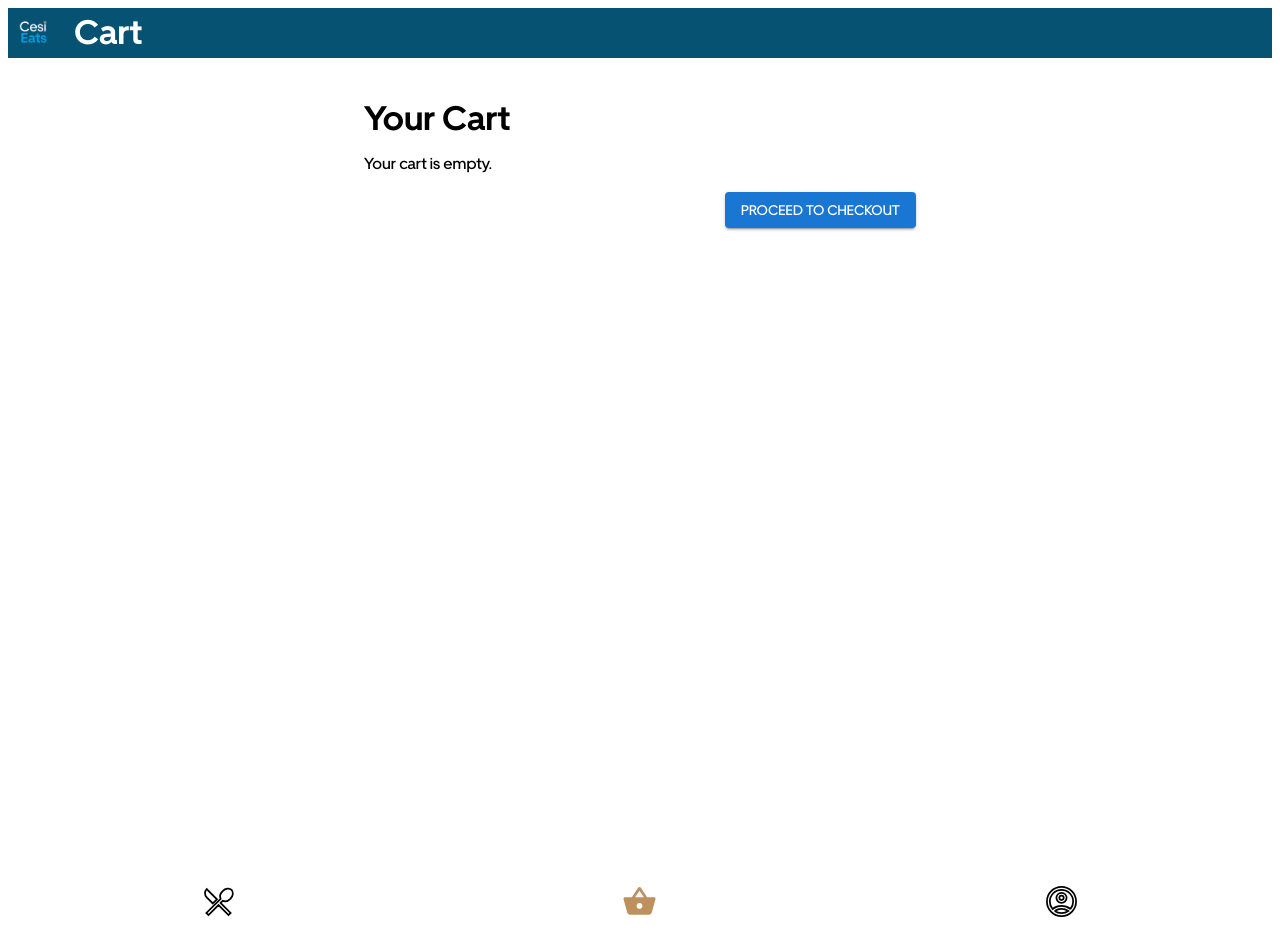
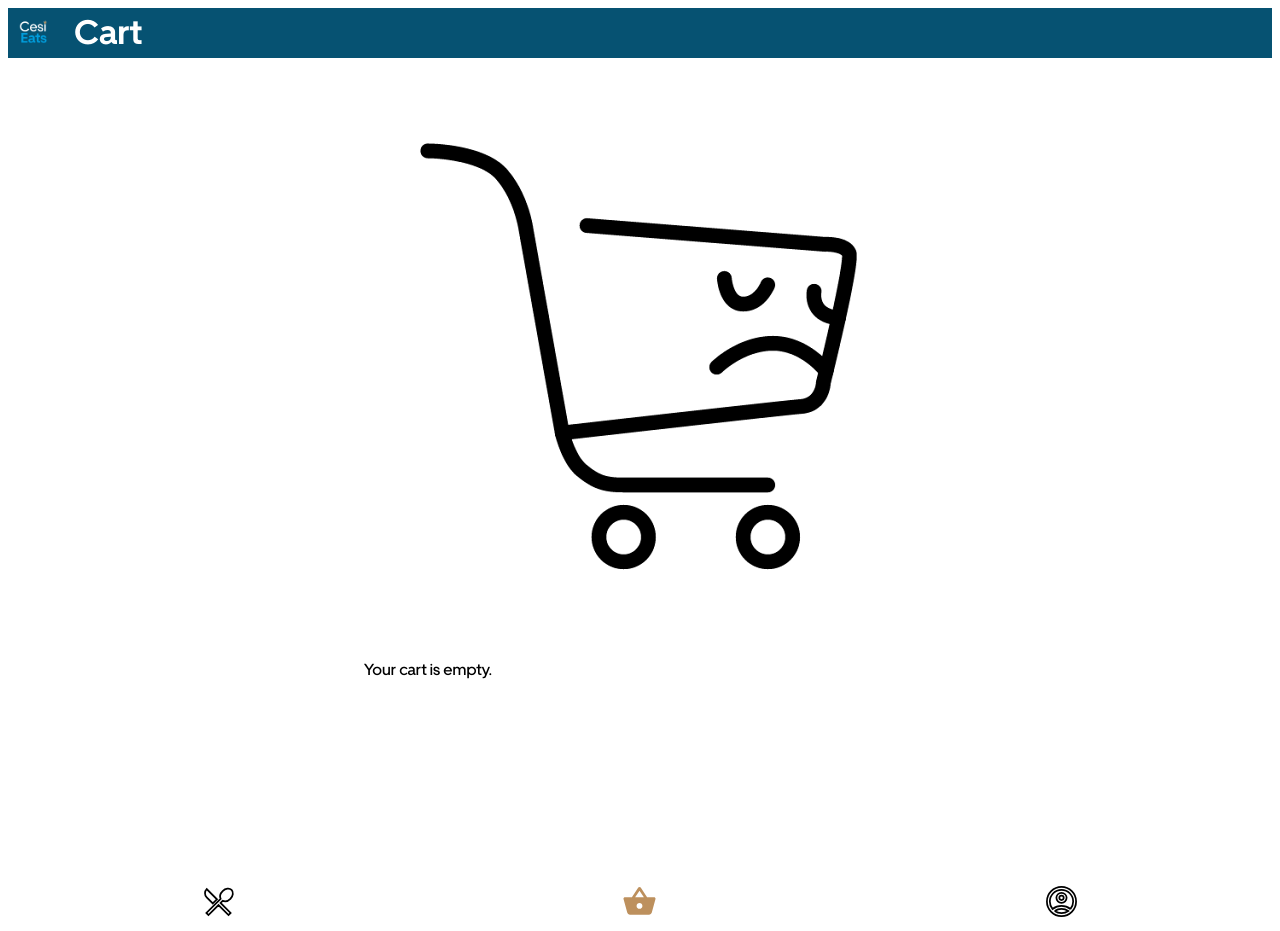
Before and after one commit to ARESSent/cesi-eats-back, a React (Create React App) app: page /Cart in a window 1280 px wide. Built offline with nearby package versions, Linux system fonts and the light colour scheme.

Commit message:
cart delete

```diff
--- a/src/Cart.js
+++ b/src/Cart.js
@@ -3,6 +3,8 @@ import { Box, Button, Container, List, ListItem, ListItemText, IconButton, Typog
 import DeleteIcon from '@mui/icons-material/Delete';
 import { Link } from 'react-router-dom';
 import api from './components/api';
+import cart from './images/emptycart.png';
+
 
 const Cart = () => {
   const [cartItems, setCartItems] = useState([]);
@@ -15,7 +17,6 @@ const Cart = () => {
       try {
         const items = await api.getCart(token);
         setCartItems(items.items);
-        console.log(items.items);
       } catch (error) {
         console.error('Error fetching cart items:', error);
       }
@@ -25,39 +26,70 @@ const Cart = () => {
   }, []);
 
   const handleRemoveItem = (id) => {
-    setCartItems(prevItems => prevItems.filter(item => item.id !== id));
-    api.putRemoveCart(localStorage.getItem('token'), cartItems);
+    let carIndex = cartItems.indexOf(id);
+    if(carIndex > -1)
+    {
+      cartItems.splice(carIndex, 1)
+    }
+
+    setCartItems(cartItems);
+
+    api.putRemoveCart(localStorage.getItem('token'), cartItems)
+    .catch(error => {
+        console.error('Failed to update cart:', error);
+        setCartItems(cartItems);
+    });
+    window.location.reload();
   };
+
 
   return (
     <Container maxWidth="sm">
       <Box sx={{ my: 4 }}>
-        <Typography variant="h4" gutterBottom>
-          Your Cart
-        </Typography>
         {cartItems.length > 0 ? (
+          <>
           <List>
-            {cartItems.map((item) => (
+            {cartItems.map((item,index) => (
               <ListItem
-                key={item.id}
+                key={item+index}
                 secondaryAction={
-                  <IconButton edge="end" aria-label="delete" onClick={() => handleRemoveItem(item.id)}>
+                  <IconButton edge="end" aria-label="delete" onClick={() => handleRemoveItem(item)}>
                     <DeleteIcon />
                   </IconButton>
                 }
               >
-                <ListItemText primary={item.name} secondary={`Quantity: ${item.quantity} | Price: $${item.price}`} />
+              <ListItemText primary={item} />
               </ListItem>
             ))}
           </List>
-        ) : (
-          <Typography>Your cart is empty.</Typography>
-        )}
-        <Box sx={{ display: 'flex', justifyContent: 'flex-end', mt: 2 }}>
+           <Box sx={{ display: 'flex', justifyContent: 'flex-end', mt: 2 }}>
           <Button variant="contained" color="primary" component={Link} to="/checkout">
             Proceed to Checkout
           </Button>
         </Box>
+        </>
+        ) : (
+          <>
+          <Box display="flex" justifyContent="center" pl={2} pb={6}>
+                    <img
+                        src={cart}
+                        alt={cart}
+                        sx={{
+                            width: "100%",
+                            height: 'auto',
+                            display: 'block',
+                            borderRadius: '10px',
+                            transition: 'transform 0.5s ease',
+                            '&:hover': {
+                            transform: 'scale(1.1)',
+                            }
+                        }}
+                    />
+                </Box>
+          <Typography>Your cart is empty.</Typography>
+          </>
+        )}
+
       </Box>
     </Container>
   );
```
